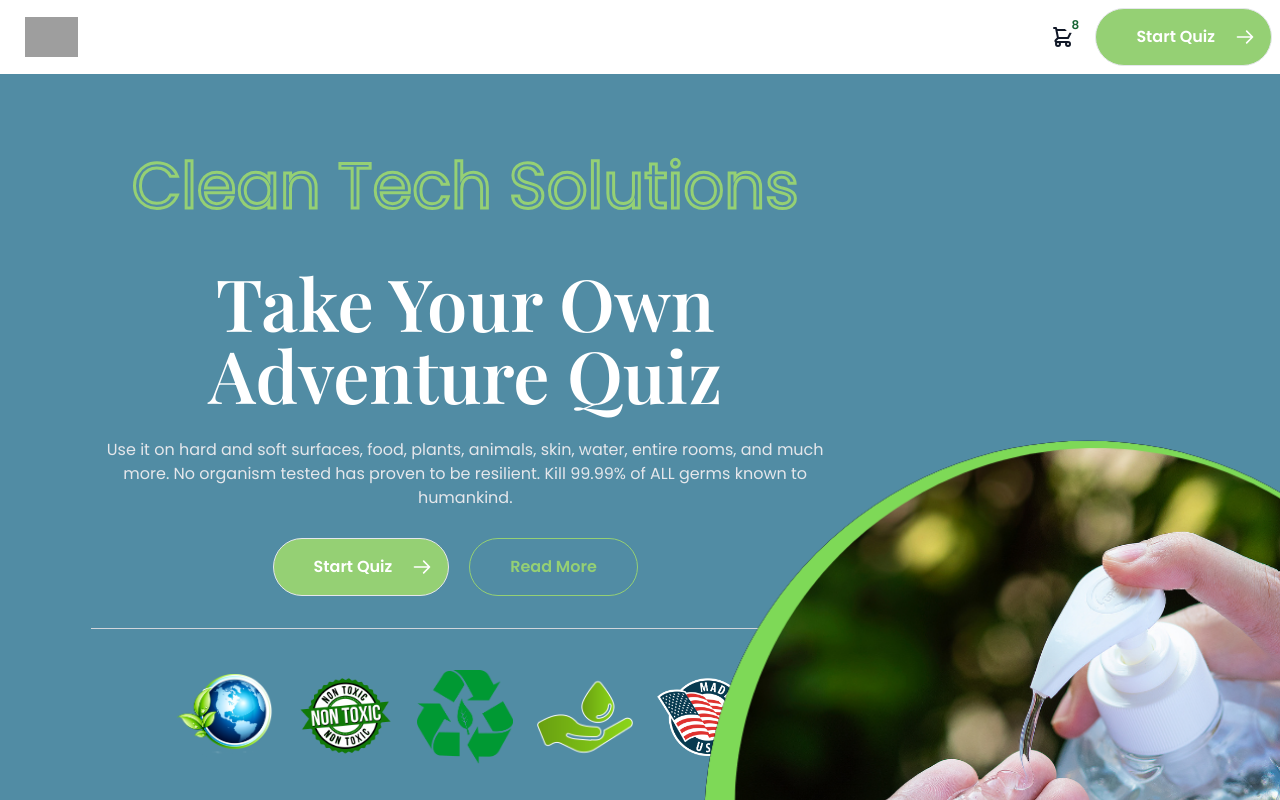
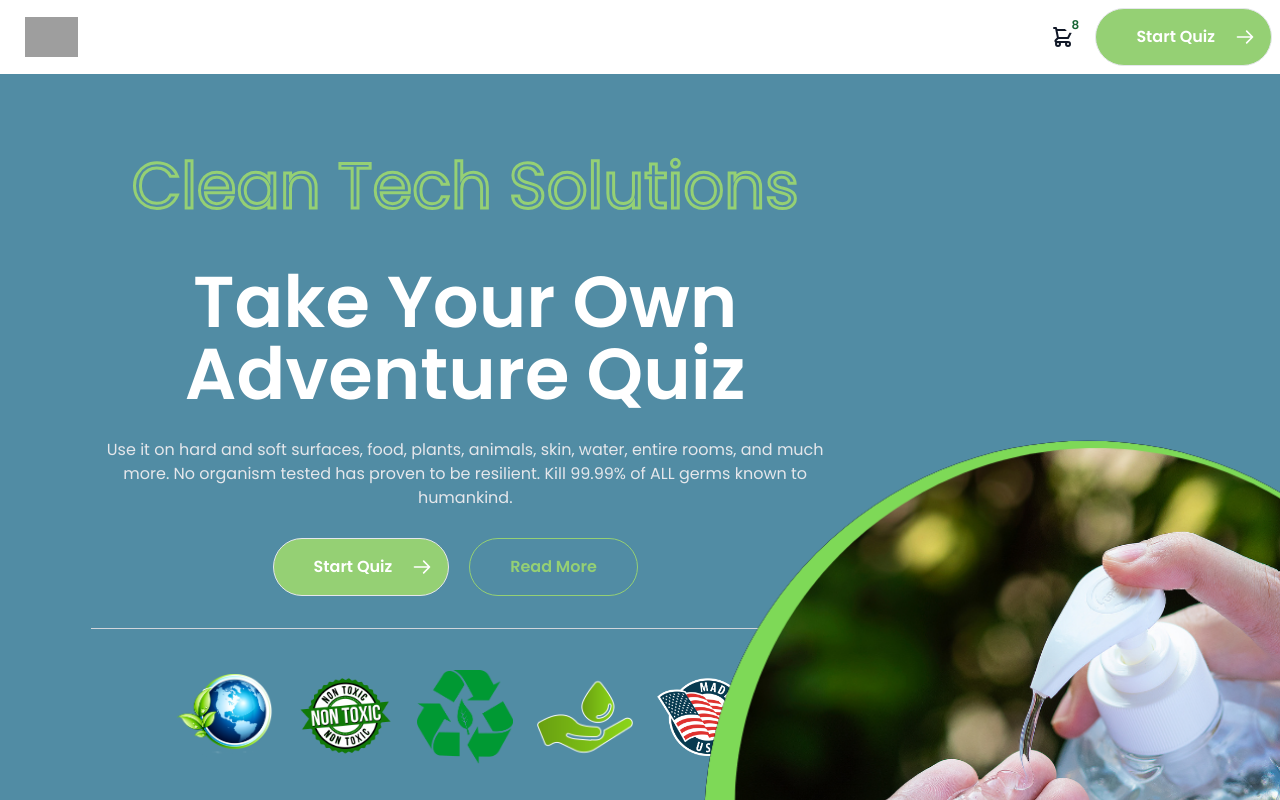
Before and after one commit to dag-bag/clean-solutions, a Next.js app: page / in a window 1280 px wide. Shown: the top 800 px of the page. Built offline with nearby package versions, Linux system fonts and the light colour scheme; grey boxes are pictures that could not be loaded.

Commit message:
font optimization (@next/font)

```diff
--- a/package.json
+++ b/package.json
@@ -8,6 +8,7 @@
   "dependencies": {
     "@headlessui/react": "^1.7.7",
     "@heroicons/react": "v1",
+    "@next/font": "^13.1.6",
     "@paypal/checkout-server-sdk": "^1.0.3",
     "@paypal/react-paypal-js": "^7.8.2",
     "@tailwindcss/forms": "^0.5.3",
--- a/pages/_app.tsx
+++ b/pages/_app.tsx
@@ -4,14 +4,25 @@
 import { RecoilRoot } from "recoil";
 import type { AppProps } from "next/app";
 
+import { Poppins } from '@next/font/google'
+
+
+const poppins = Poppins({
+  subsets: ['latin'],
+  weight: ['100', '200', '300', '400', '500', '600', '700', '800', '900'],
+  variable: '--font-inter',
+})
+
 function MyApp({ Component, pageProps, router }: AppProps) {
   return (
+    <main className={poppins.className}>
       <RecoilRoot>
         <Component
           {...pageProps}
           key={router.asPath}
         />
       </RecoilRoot>
+    </main>
   );
 }
 
--- a/styles/globals.css
+++ b/styles/globals.css
@@ -1,16 +1,10 @@
-/** @format */
-@import url('https://fonts.googleapis.com/css2?family=Playfair+Display:wght@400;500;600;700;800;900&display=swap');
-@import url("https://fonts.googleapis.com/css2?family=Poppins:wght@100;200;300;400;500;600;700;800&display=swap");
-
 @tailwind base;
 @tailwind components;
 @tailwind utilities;
 
 @layer base {
   html {
-    font-family: "Poppins", sans-serif;
     @apply  !text-gray-900;
-    /* overflow: hidden; */
     background-color: white !important;
   }
 }
--- a/tailwind.config.js
+++ b/tailwind.config.js
@@ -2,6 +2,8 @@
  * @format
  * @type {import('tailwindcss').Config}
  */
+
+const { fontFamily } = require('tailwindcss/defaultTheme')
 
 module.exports = {
   content: [
@@ -51,7 +53,7 @@
           "linear-gradient(to right bottom, rgba('#7ed56f',0.8), rgba('#28b485',0.8)), url('https://cleansolutions.tech/wp-content/uploads/2022/09/2nd-section-1.png')",
       },
       fontFamily: {
-        'heading': ['Playfair Display', 'serif']
+        sans: ['var(--font-inter)', ...fontFamily.sans],
       }
     },
   },
```
Also changed, not shown: 2 other files (tests, documents, lock files or other folders). Lines whose indentation alone changed are shown as unchanged.
